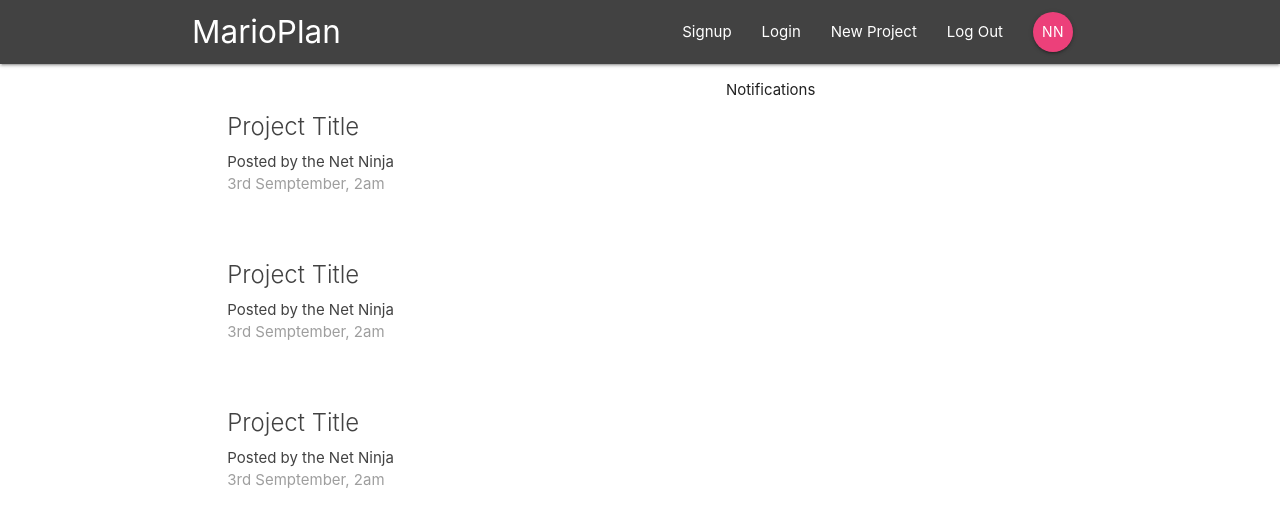
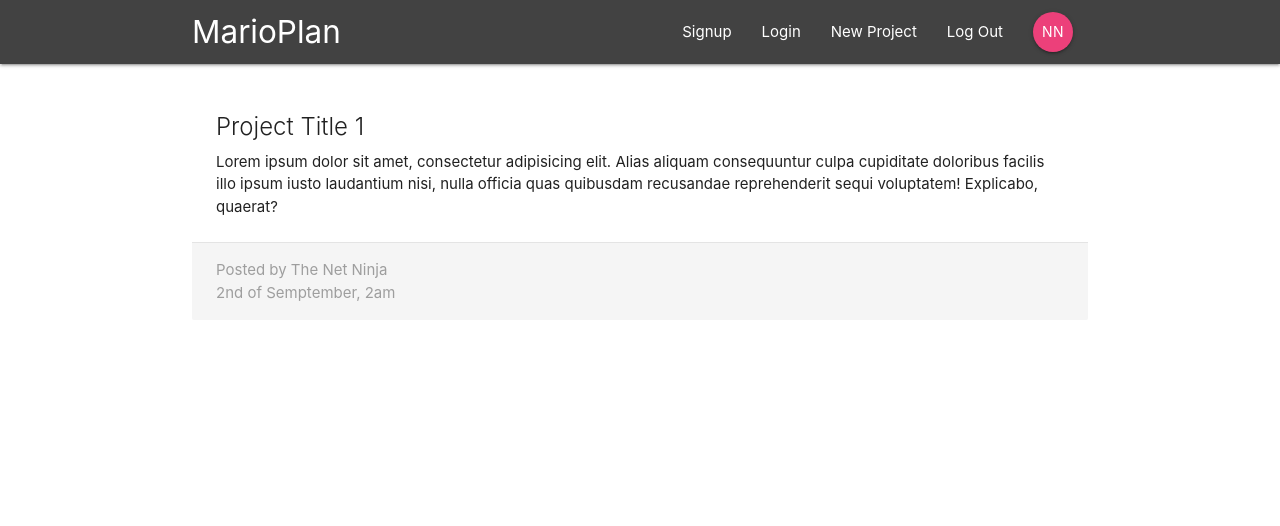
Before and after one commit to davidcoelho03/React-Redux-Firebase-App-Tutorial, a React (Create React App) app in the folder marioplan/: page /project/1 in a window 1280 px wide. Shown: the top 526 px of the page. Built offline with nearby package versions, Linux system fonts and the light colour scheme.

Commit message:
lesson no 7 - Project Details Component: - Created project Details Component  - Already saving the id param from the url

```diff
--- a/marioplan/src/App.js
+++ b/marioplan/src/App.js
@@ -2,6 +2,7 @@ import React, { Component } from 'react';
 import { BrowserRouter, Switch, Route } from 'react-router-dom'
 import Navbar from './components/layout/Navbar'
 import Dashboard from './components/dashboard/Dashboard'
+import ProjectDetails from './components/projects/ProjectDetails'
 
 class App extends Component {
   render() {
@@ -10,7 +11,8 @@ class App extends Component {
           <div className="App">
             <Navbar/>
             <Switch>
-                <Route path='/' component={Dashboard}/>
+                <Route exact path='/' component={Dashboard}/>
+                <Route path='/project/:id' component={ProjectDetails}/>
             </Switch>
           </div>
         </BrowserRouter>
--- a/marioplan/src/components/projects/ProjectDetails.js
+++ b/marioplan/src/components/projects/ProjectDetails.js
@@ -0,0 +1,22 @@
+import React from 'react';
+
+const ProjectDetails = (props) => {
+    const id = props.match.params.id;
+    return (
+        <div className="container section project-details">
+            <div className="card z-depth-0">
+                <div className="card-content">
+                    <span className="card-title">Project Title {id} </span>
+                    <p>Lorem ipsum dolor sit amet, consectetur adipisicing elit. Alias aliquam consequuntur culpa cupiditate doloribus facilis illo ipsum iusto laudantium nisi, nulla officia quas quibusdam recusandae reprehenderit sequi voluptatem! Explicabo, quaerat?
+                    </p>
+                </div>
+                <div className="card-action grey lighten-4 grey-text">
+                    <div>Posted by The Net Ninja</div>
+                    <div>2nd of Semptember, 2am</div>
+                </div>
+            </div>
+        </div>
+    );
+};
+
+export default ProjectDetails;
```
